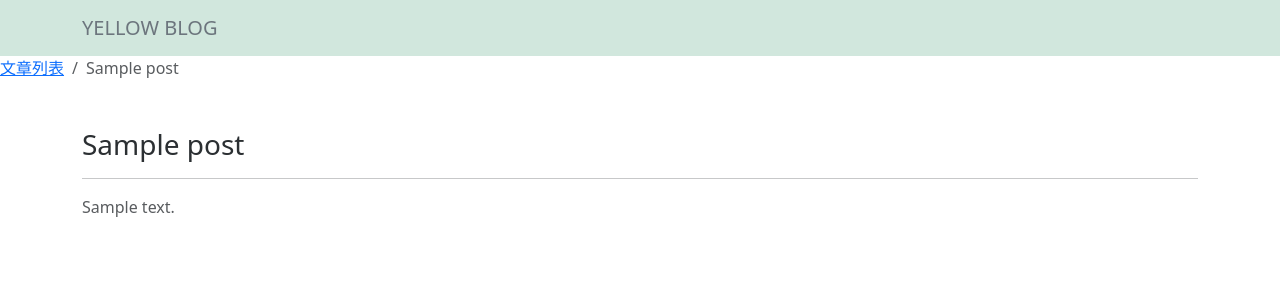
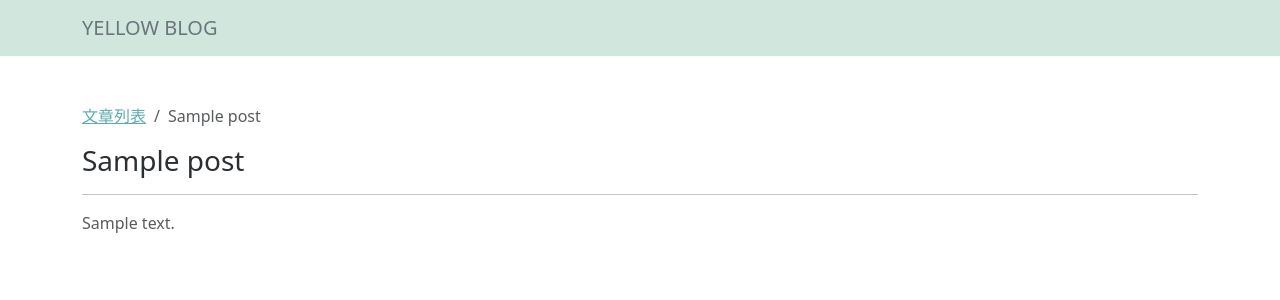
Before and after one commit to hkt9584/myBlog, a Django app: page /1 in a window 1280 px wide. Shown: the top 300 px of the page. Run offline with Django 5.2, Linux system fonts and the light colour scheme; tables that the repository leaves empty hold one stand-in row (values such as "Sample post").

Commit message:
加入靜態文件

```diff
--- a/myblog/urls.py
+++ b/myblog/urls.py
@@ -17,9 +17,11 @@ Including another URLconf
 from django.contrib import admin
 from django.urls import path
 from post.views import PostListView, PostDetailView
+from django.conf import settings
+from django.conf.urls.static import static
 
 urlpatterns = [
     path('admin/', admin.site.urls),
     path('', PostListView.as_view()),
     path('<pk>', PostDetailView.as_view())
-]
+]+ static(settings.STATIC_URL, document_root=settings.STATIC_ROOT)
--- /dev/null
+++ b/static/myblog/blog.css
@@ -0,0 +1,3 @@
+.text-breadcrumb {
+    color: #5CADAD;
+}
--- a/templates/base.html
+++ b/templates/base.html
@@ -5,6 +5,8 @@
     <meta name="viewport" content="width=device-width, initial-scale=1">
     <title>Django | 部落格</title>
     <link href="https://cdn.jsdelivr.net/npm/bootstrap@5.3.3/dist/css/bootstrap.min.css" rel="stylesheet" integrity="sha384-QWTKZyjpPEjISv5WaRU9OFeRpok6YctnYmDr5pNlyT2bRjXh0JMhjY6hW+ALEwIH" crossorigin="anonymous">
+{% load static %}
+    <link type="text/css" rel="stylesheet" href="{% static 'myblog/blog.css' %}">
   </head>
   <body>
     <nav class="navbar navbar-expand-lg navbar-dark bg-success-subtle text-success-emphasis">
--- a/templates/post_detail.html
+++ b/templates/post_detail.html
@@ -1,14 +1,14 @@
 {% extends 'base.html' %}
 {% block body %}
+<div class="container mt-5">
   <nav aria-label="breadcrumb">
     <ol class="breadcrumb">
-    <li class="breadcrumb-item"><a href="/">文章列表</a></li>
+      <li class="breadcrumb-item"><a class="text-breadcrumb" href="/">文章列表</a></li>
       <li class="breadcrumb-item active" aria-current="page">
         {{ post.title }}
       </li>
     </ol>
   </nav>
-<div class="container mt-5">
   <h1 class="card-title fs-3 text-secondary-emphasis">{{ post.title }}</h1>
   <hr />
   <p class="card-text text-body-secondary">{{ post.content }}</p>
```
Also changed, not shown: myblog/settings.py (+5 -2 lines). Lines whose indentation alone changed are shown as unchanged.
